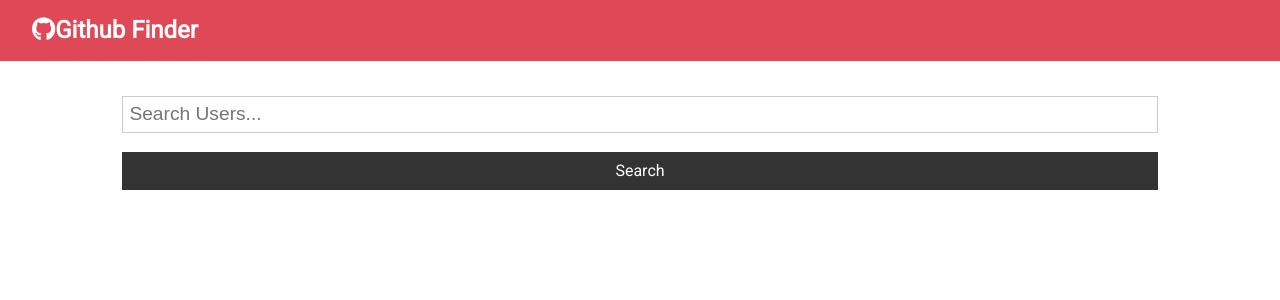
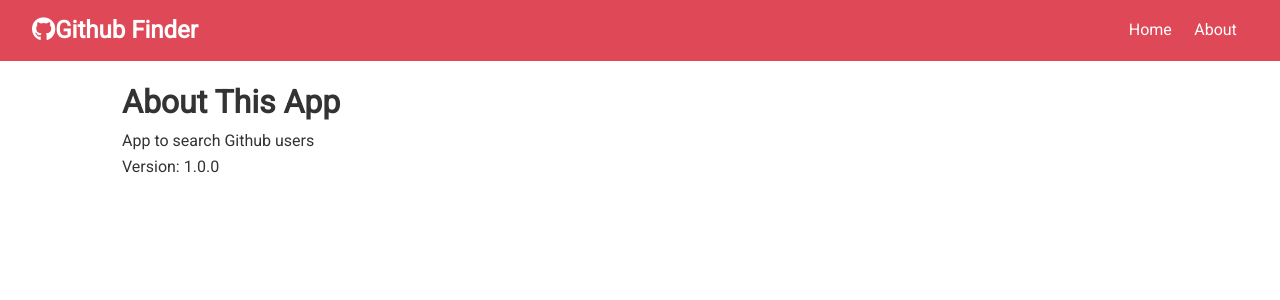
Before and after one commit to AgostinhoMayoral/github-finder, a React (Create React App) app: page /about in a window 1280 px wide. Shown: the top 300 px of the page. Built offline with nearby package versions, Linux system fonts and the light colour scheme.

Commit message:
React Router Setup

```diff
--- a/package.json
+++ b/package.json
@@ -9,6 +9,7 @@
     "axios": "^0.19.2",
     "react": "^16.13.1",
     "react-dom": "^16.13.1",
+    "react-router-dom": "^5.1.2",
     "react-scripts": "3.4.1"
   },
   "scripts": {
--- a/src/App.js
+++ b/src/App.js
@@ -1,10 +1,12 @@
-import React, { Component } from 'react';
+import React, { Component, Fragment } from 'react';
 import './App.css';
 import Navbar from './components/layout/Navbar';
 import Users from './components/users/Users';
 import Search from './components/users/Search';
 import axios from 'axios';
 import Alert from './components/layout/Alert';
+import About from './components/pages/About';
+import { BrowserRouter as Router, Switch, Route} from 'react-router-dom';
 
 class App extends Component {
   state = {
@@ -47,10 +49,16 @@
     const { users, loading } = this.state;
 
     return (
+      <Router>
       <div className="App">
         <Navbar />
         <div className='container'>
           <Alert alert={this.state.alert} />
+          <Switch>
+            <Route
+              exact path='/'
+              render={props => (
+              <Fragment>
                 <Search
                   searchUsers={this.searchUsers}
                   clearUsers={this.clearUsers}
@@ -61,8 +69,13 @@
                   loading={loading}
                   users={users}
                 />
+              </Fragment>
+            )} />
+            <Route exact path='/about/' component={About} />
+          </Switch>
         </div>
       </div>
+      </Router>
     );
 
   }
--- a/src/components/layout/Navbar.js
+++ b/src/components/layout/Navbar.js
@@ -1,5 +1,6 @@
 import React from 'react'
 import PropTypes from 'prop-types'
+import { Link } from 'react-router-dom'
 
 
 const Navbar = ({icon, title}) => {
@@ -8,6 +9,14 @@
                 <h1>
                     <i className={icon}/>{title}
                 </h1>
+                <ul>
+                    <li>
+                        <Link to='/'>Home</Link>
+                    </li>
+                    <li>
+                        <Link to='/about'>About</Link>
+                    </li>
+                </ul>
             </nav>
         )
 }
--- /dev/null
+++ b/src/components/pages/About.js
@@ -0,0 +1,13 @@
+import React from 'react'
+
+const About = () => {
+    return (
+        <div>
+            <h1>About This App</h1>
+            <p>App to search Github users</p>
+            <p>Version: 1.0.0</p>
+        </div>
+    )
+}
+
+export default About
```
Also changed, not shown: 1 other file (tests, documents, lock files or other folders). Lines whose indentation alone changed are shown as unchanged.
